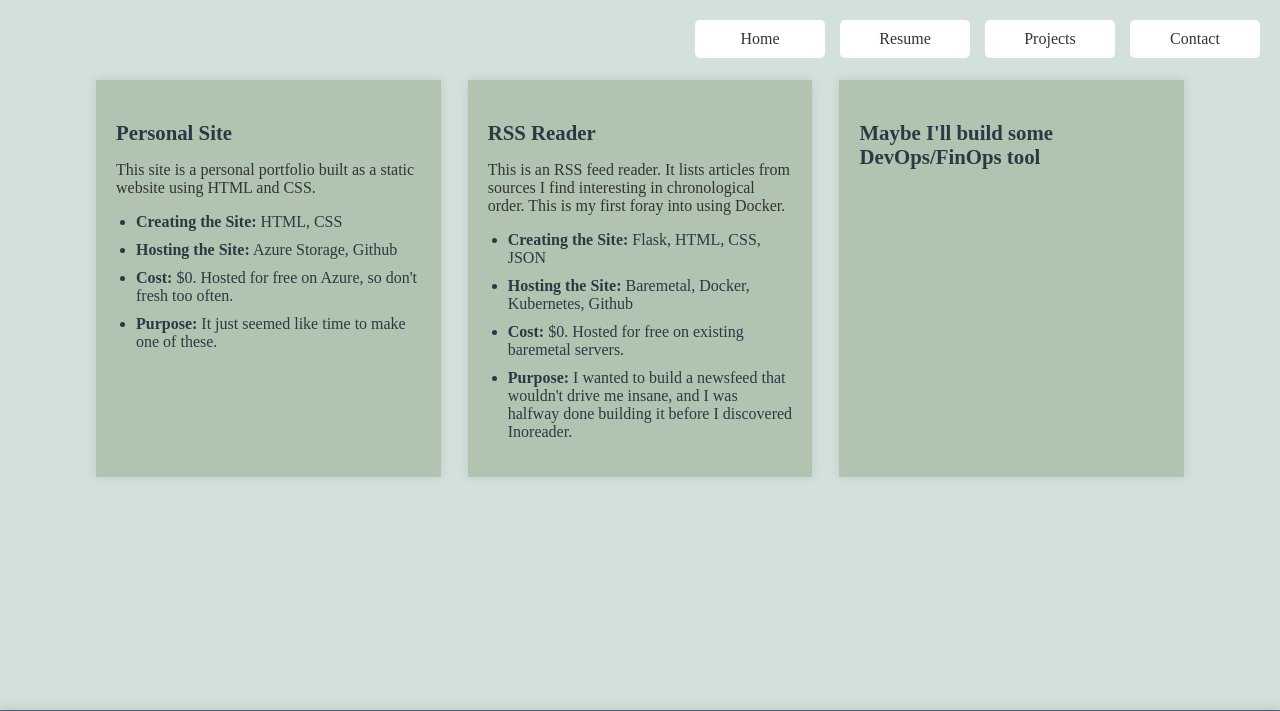
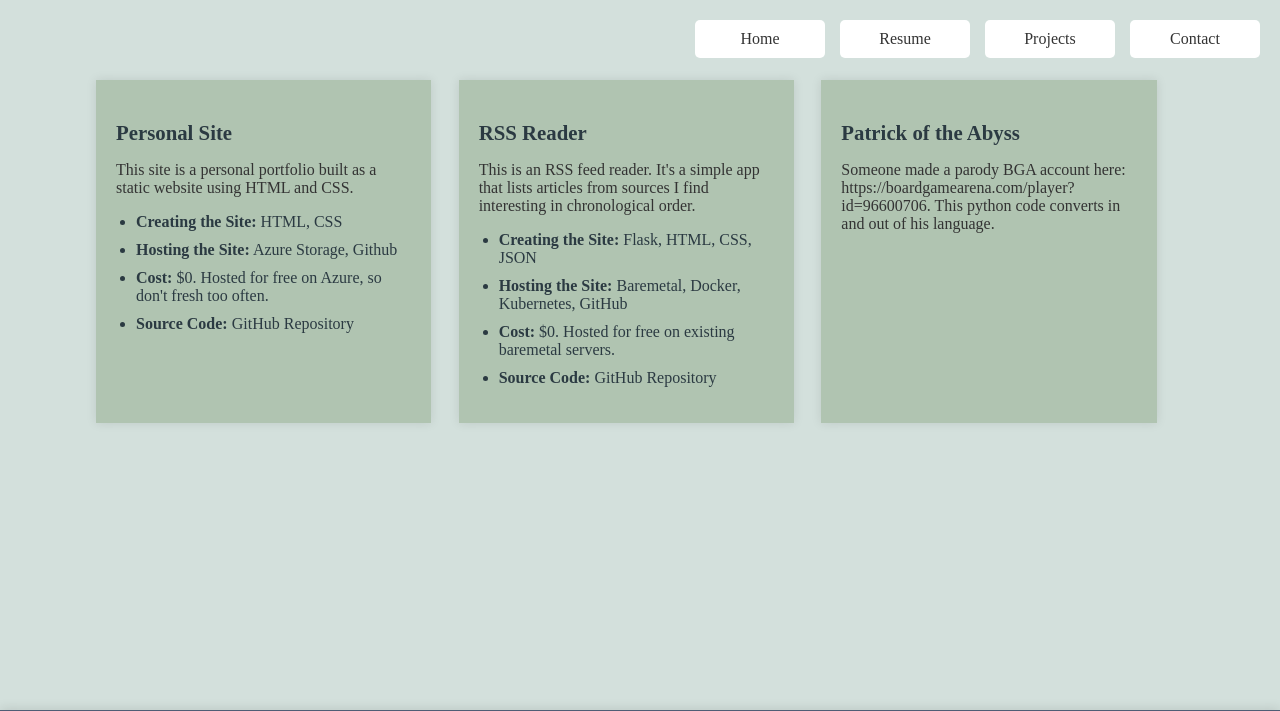
Before and after one commit to johnmehler/Website, a Flask app: page /projects in a window 1280 px wide. Shown: the top 711 px of the page. Run offline with Flask 3, Linux system fonts and the light colour scheme.

Commit message:
Adding new patrick of the abyss project

```diff
--- a/static/content.css
+++ b/static/content.css
@@ -53,6 +53,21 @@ ul li {
     margin-bottom: 10px;
     color: #2b3a42; /* Soft grey */
 }
+
+ul li a {
+    color: #2b3a42; /* Link color */
+    text-decoration: none; /* Remove underline */
+}
+
+ul li a:visited {
+    color: #2b3a42; /* Ensure visited links retain the same color */
+}
+
+ul li a:hover,
+ul li a:focus {
+    color: #6b7a82;
+}
+
 
 /* Experience Items */
 .experience-item {
--- a/templates/projects/left.html
+++ b/templates/projects/left.html
@@ -7,6 +7,6 @@
         <li><strong>Creating the Site:</strong> HTML, CSS</li>
         <li><strong>Hosting the Site:</strong> Azure Storage, Github</li>
         <li><strong>Cost:</strong> $0. Hosted for free on Azure, so don't fresh too often.</li>
-        <li><strong>Purpose:</strong> It just seemed like time to make one of these.</li>
+        <li><strong>Source Code:</strong> <a href="https://github.com/johnmehler/Website" target="_blank">GitHub Repository</a></li>
     </ul>
 </div>
--- a/templates/projects/middle.html
+++ b/templates/projects/middle.html
@@ -3,11 +3,11 @@
     <h3>
         <a href="https://reisman.org/jmehler/rss/" target="_blank" rel="noopener noreferrer">RSS Reader</a>
     </h3>
-    <p>This is an RSS feed reader. It lists articles from sources I find interesting in chronological order. This is my first foray into using Docker.</p>
-    <ul>
+    <p class="description">This is an RSS feed reader. It's a simple app that lists articles from sources I find interesting in chronological order.</p>
+    <ul class="details-list">
         <li><strong>Creating the Site:</strong> Flask, HTML, CSS, JSON</li>
-        <li><strong>Hosting the Site:</strong> Baremetal, Docker, Kubernetes, Github</li>
+        <li><strong>Hosting the Site:</strong> Baremetal, Docker, Kubernetes, GitHub</li>
         <li><strong>Cost:</strong> $0. Hosted for free on existing baremetal servers.</li>
-        <li><strong>Purpose:</strong> I wanted to build a newsfeed that wouldn't drive me insane, and I was halfway done building it before I discovered Inoreader.</li>
+        <li><strong>Source Code:</strong> <a href="https://github.com/johnmehler/rss-reader" target="_blank">GitHub Repository</a></li>
     </ul>
 </div>
--- a/templates/projects/right.html
+++ b/templates/projects/right.html
@@ -1,6 +1,7 @@
-<!-- /projects/right.html -->
-<div class="content-column right">
+<!-- /projects/middle.html -->
+<div class="content-column middle">
     <h3>
-        <a>Maybe I'll build some DevOps/FinOps tool</a>
+        <a href="https://github.com/johnmehler/patrick-of-the-abyss" target="_blank" rel="noopener noreferrer">Patrick of the Abyss</a>
     </h3>
+    <p class="description">Someone made a parody BGA account here: https://boardgamearena.com/player?id=96600706. This python code converts in and out of his language.</p>
 </div>
```
Also changed, not shown: 1 other file.
